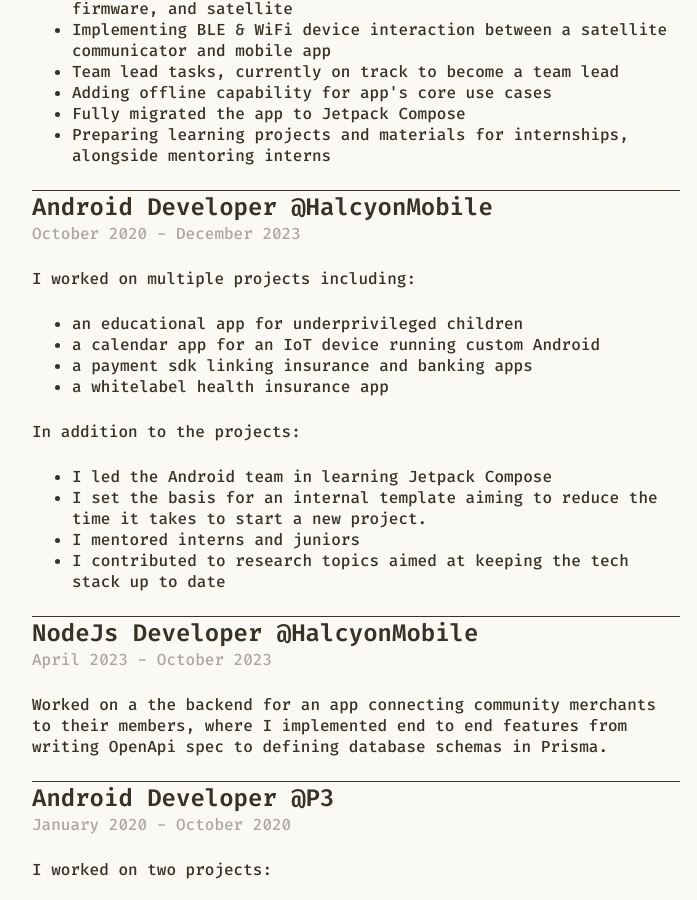
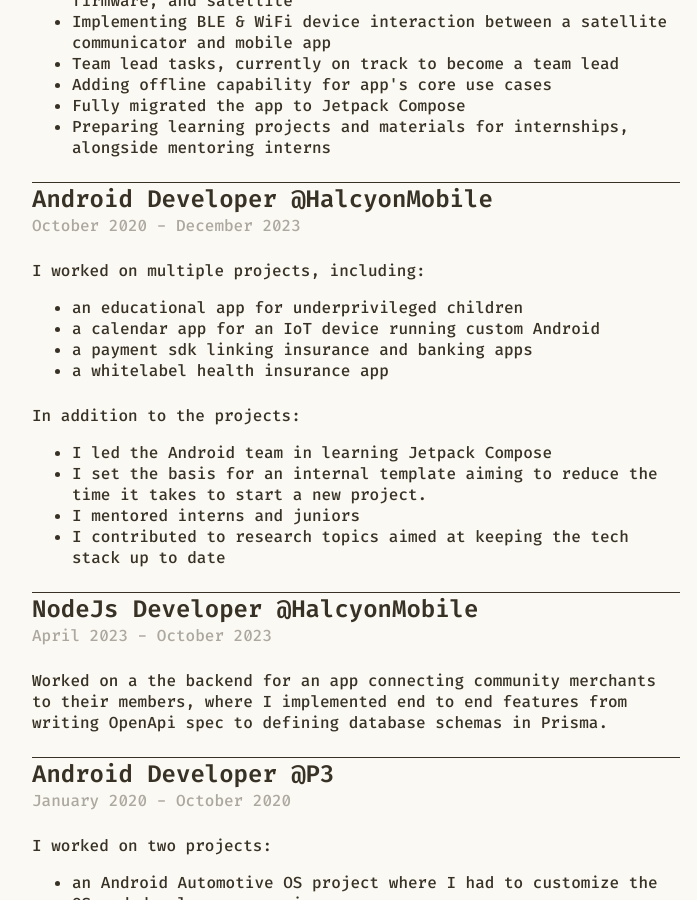
Before and after one commit to AlexGabor/alexgabor.com, a Jekyll site: the page built from cv.html, in a window 1280 px wide and 900 px high, scrolled down 717 px. Shown: the whole window, without its empty margins (284-981 px from the left). Built offline with Jekyll 4.4.1, drawn with Linux system fonts in a browser that asks for light colours.

Commit message:
Update cv.html

```diff
--- a/cv.html
+++ b/cv.html
@@ -54,7 +54,7 @@
 <h2>Android Developer @Garmin</h2>
 <span class="date">January 2024 - Present</span>
 
-<p>In this position, I had the following responsibilities:</p>
+<p class="no-margin-bottom">In this position, I had the following responsibilities:</p>
 <ul>
     <li>Designing system-wide solutions across backend, device firmware, and satellite</li>
     <li>Implementing BLE & WiFi device interaction between a satellite communicator and mobile app</li>
@@ -67,7 +67,7 @@
 <h2>Android Developer @HalcyonMobile</h2>
 <span class="date">October 2020 - December 2023</span>
 
-<p>I worked on multiple projects including:</p>
+<p class="no-margin-bottom">I worked on multiple projects, including:</p>
 <ul>
   <li>an educational app for underprivileged children</li>
   <li>a calendar app for an IoT device running custom Android</li>
@@ -75,9 +75,7 @@
   <li>a whitelabel health insurance app</li>
 </ul>
 
-<p>
-    In addition to the projects:
-  </p>
+<p class="no-margin-bottom">In addition to the projects:</p>
   <ul>
       <li>I led the Android team in learning Jetpack Compose</li>
       <li>I set the basis for an internal template aiming to reduce
@@ -97,7 +95,7 @@
 <h2>Android Developer @P3</h2>
 <span class="date">January 2020 - October 2020</span>
 
-<p>I worked on two projects:</p>
+<p class="no-margin-bottom">I worked on two projects:</p>
 <ul>
   <li>
     an Android Automotive OS project where I had to customize the OS and develop
@@ -135,10 +133,10 @@
 
 <h2>Education</h2>
 
-<p style="margin-bottom: 0;">Babeș­ Bolyai University, Mathematics and Computer Science Faculty</p>
+<p class="no-margin-bottom">Babeș­ Bolyai University, Mathematics and Computer Science Faculty</p>
 <span class="date">2014 - 2017</span>
 <ul><li>For my thesis, I did a study on classification based on face features.</li></ul>
 
-<p style="margin-bottom: 0;">National Computer Science College “Grigore Moisil” Brașov</p>
+<p class="no-margin-bottom">National Computer Science College “Grigore Moisil” Brașov</p>
 <span class="date">2010 - 2014</span>
 <ul><li>1st place at the American Computer Science League All­-Star Competition in the Intermediate 5 category, 2013.</li></ul>
```
